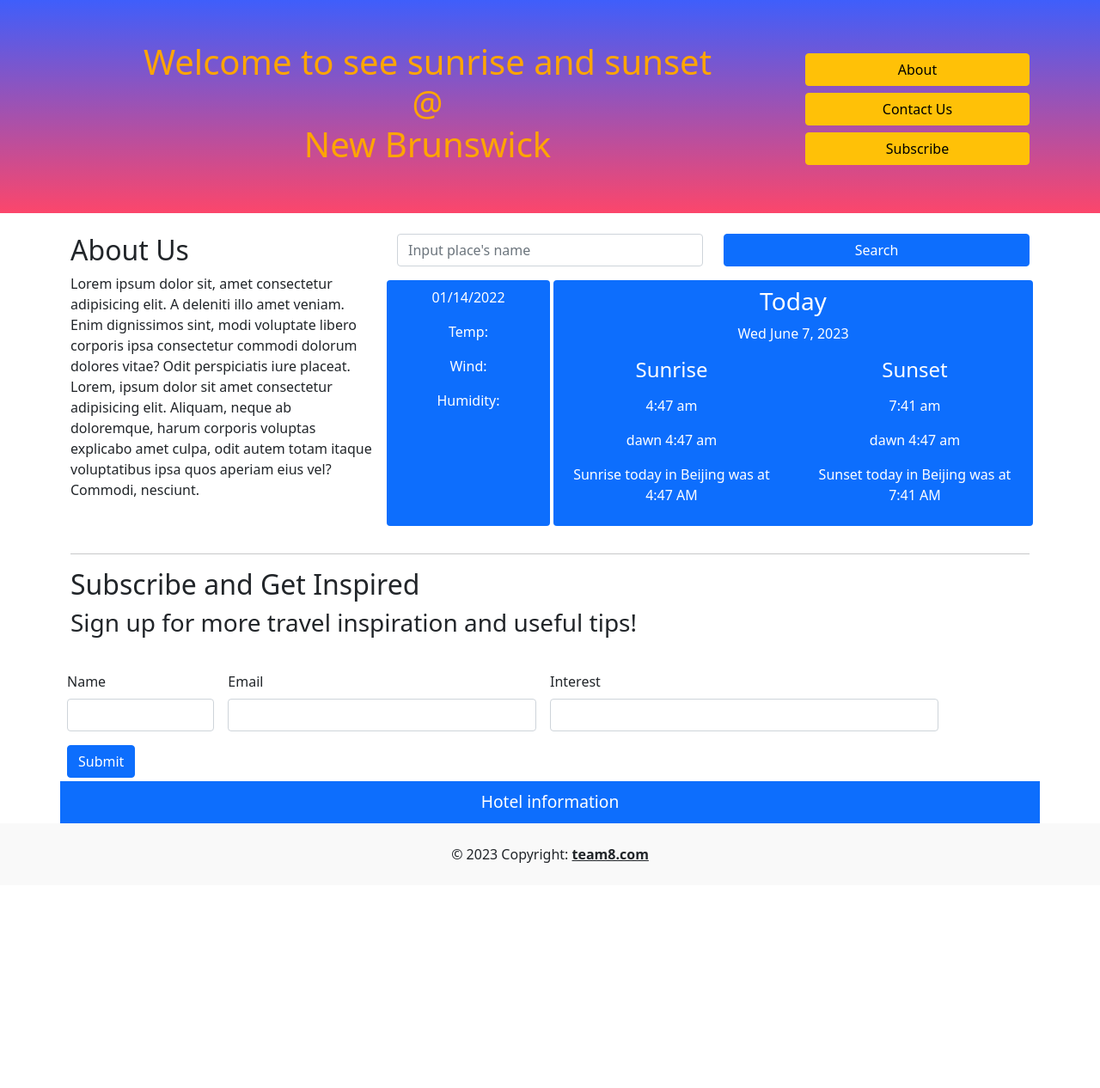
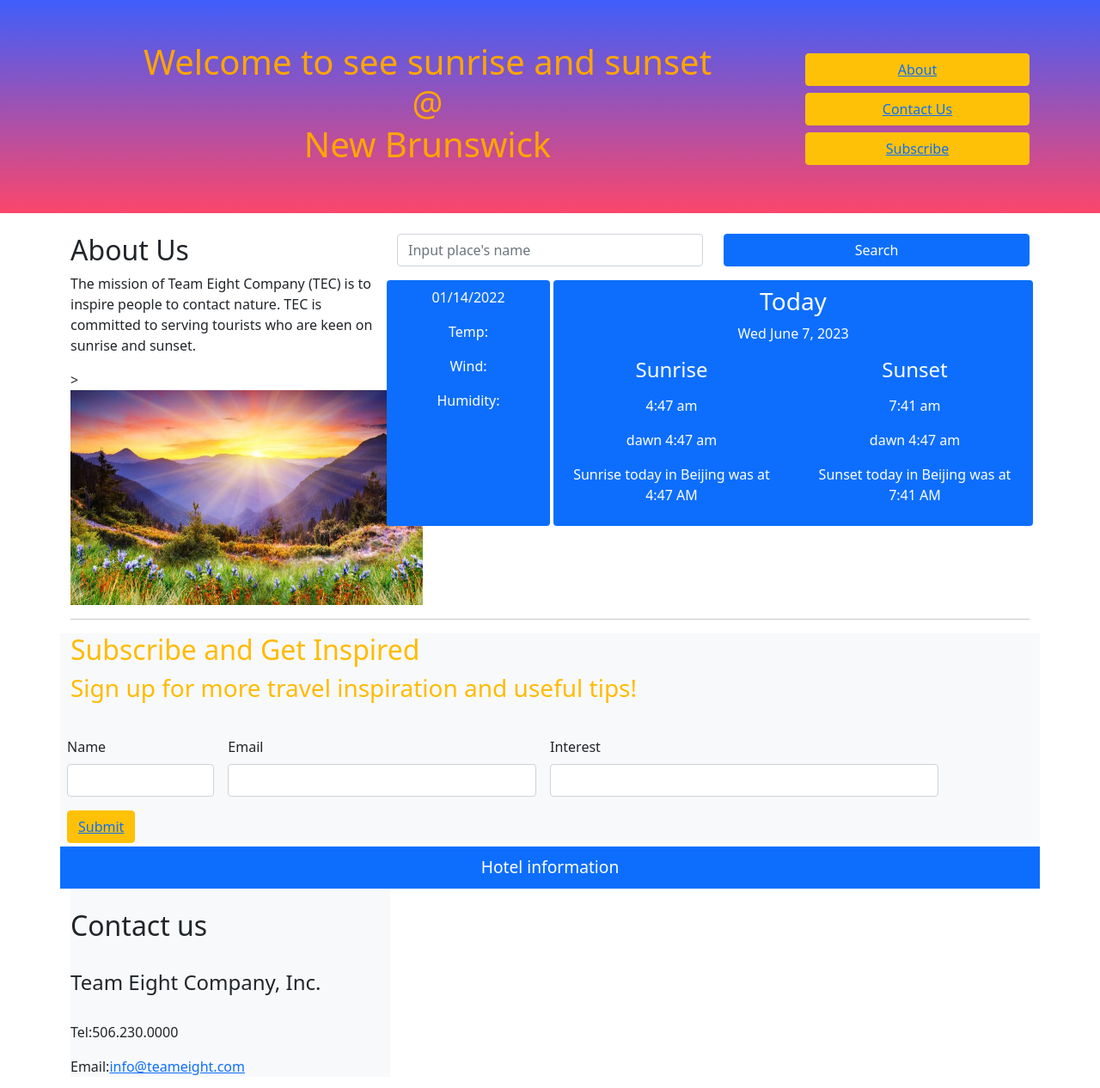
Before and after one commit to ZoeyYanling/sunrise-and-sunset, a plain HTML site: page index.html in a window 1280 px wide. Shown: the top 1266 px of the page at 86% size. Before the commit the page ends 1030 px from the top, so only its background shows below. Drawn offline with nearby package versions, Linux system fonts and the light colour scheme.

Commit message:
add inpage links;add a picture;add a response to submit button

```diff
--- a/assets/js/script.js
+++ b/assets/js/script.js
@@ -13,5 +13,7 @@ submitBtn.on('click', function(){
     localStorage.setItem(name,nameInput);
     localStorage.setItem(email,emailInput);
     localStorage.setItem(interest,interestInput);
+    <a href="https://www.booking.com/searchresults.html?ss=New+Brunswick%2C+Canada&efdco=1&label=gen173rf-1FCAEoggI46AdIM1gDaCeIAQGYATG4ARfIAQzYAQHoAQH4AQKIAgGiAg9sb2NhbGhvc3Q6NjMzNDKoAgO4Aqfbo6QGwAIB0gIkNTA0YTE0YWUtNzRmMS00MzJkLTkwMTQtMmY0MzA0MWFiMWQw2AIF4AIB&aid=304142&lang=en-us&sb=1&src_elem=sb&src=index&dest_id=3135&dest_type=region&ac_position=0&ac_click_type=b&ac_langcode=en&ac_suggestion_list_length=5&search_selected=true&search_pageview_id=e6829e13e5c60232&ac_meta=GhBlNjgyOWUxM2U1YzYwMjMyIAAoATICZW46BW5ldyBiQABKAFAA&group_adults=2&no_rooms=1&group_children=0&sb_travel_purpose=leisure">Hotel
+            information</a>
 
 });
--- a/index.html
+++ b/index.html
@@ -22,10 +22,11 @@
                     New Brunswick</h1>
             </div>
             <div class="col-12 col-md-3 d-flex flex-column justify-content-between ">
+                    <!---Add inpage like--->
+                <button class="btn btn-warning mb-2"><a href="#about-us">About</a></button>
+                <button class="btn btn-warning mb-2"><a href="#contact-us">Contact Us</a></button>
+                <button class="btn btn-warning mb-2"><a href="#subscribe">Subscribe</a></button>
 
-                <button class="btn btn-warning mb-2">About</button>
-                <button class="btn btn-warning mb-2">Contact Us</button>
-                <button class="btn btn-warning mb-2">Subscribe</button>
             </div>
         </div>
     </div>
@@ -34,21 +35,15 @@
     <section class="row">
         <div class="col-12 col-md-12">
             <section class="row justify-content-around">
-                <div class="col-12 col-md-4">
+                <div class="col-12 col-md-4" id="about-us">
                     <h2>About Us</h2>
                     <p>
-                        Lorem ipsum dolor sit, amet consectetur adipisicing elit. A deleniti illo amet veniam. Enim
-                        dignissimos
-                        sint,
-                        modi voluptate libero corporis ipsa consectetur commodi dolorum dolores vitae? Odit perspiciatis
-                        iure
-                        placeat.
-                        Lorem, ipsum dolor sit amet consectetur adipisicing elit. Aliquam, neque ab doloremque, harum
-                        corporis
-                        voluptas explicabo amet culpa, odit autem totam itaque voluptatibus ipsa quos aperiam eius vel?
-                        Commodi,
-                        nesciunt.
+                        The mission of Team Eight Company (TEC) is to inspire people to contact nature.
+                        TEC is committed to serving tourists who are keen on sunrise and sunset.
                     </p>
+                        <!---Add a picture match the topic--->>
+                    <img src="./assets/image/sunrise.jpg" alt="sunrise-pic" width="410px" height="250px"/>
+
                 </div>
                 <div class="col-12 col-md-8">
                     <div class="row">
@@ -103,10 +98,12 @@
     </section>
 
     <hr/>
-    <section class="row">
+    <section class="row bg-light" id="subscribe">
         <!--      part 5-->
-        <h2>Subscribe and Get Inspired</h2>
-        <h3>Sign up for more travel inspiration and useful tips!</h3>
+
+        <h2 style="color:#ffbb00">Subscribe and Get Inspired</h2>
+        <h3 style="color:#ffbb00">Sign up for more travel inspiration and useful tips!</h3>
+
         <form class="row g-3">
            <div class="col-md-2">
               <label for="inputName" class="form-label" id="name">Name</label>
@@ -121,7 +118,7 @@
               <input type="text" class="form-control" id="inputInterest"/>
            </div>
            <div class="col-12">
-              <button  class="btn submitBtn btn-primary">Submit</button>
+              <button  class="btn submitBtn btn-warning "><a href="./assets/image/thank6.png">Submit</a></button>
            </div>
         </form>
     </section>
@@ -131,7 +128,17 @@
                 href="https://www.booking.com/searchresults.html?ss=New+Brunswick%2C+Canada&efdco=1&label=gen173rf-1FCAEoggI46AdIM1gDaCeIAQGYATG4ARfIAQzYAQHoAQH4AQKIAgGiAg9sb2NhbGhvc3Q6NjMzNDKoAgO4Aqfbo6QGwAIB0gIkNTA0YTE0YWUtNzRmMS00MzJkLTkwMTQtMmY0MzA0MWFiMWQw2AIF4AIB&aid=304142&lang=en-us&sb=1&src_elem=sb&src=index&dest_id=3135&dest_type=region&ac_position=0&ac_click_type=b&ac_langcode=en&ac_suggestion_list_length=5&search_selected=true&search_pageview_id=e6829e13e5c60232&ac_meta=GhBlNjgyOWUxM2U1YzYwMjMyIAAoATICZW46BW5ldyBiQABKAFAA&group_adults=2&no_rooms=1&group_children=0&sb_travel_purpose=leisure">Hotel
             information</a></div>
     </div>
-
+    <div class="col-12 col-sm-6 col-md-4 bg-light" id="contact-us">
+        <address>
+          <br>
+          <h2>Contact us</h2>
+          <br>
+          <h4>Team Eight Company, Inc.</h4>
+          <br>
+          <p> Tel:<a href="tel:506.230.0000"></a>506.230.0000</a></p>
+          <p>Email:<a href="mailto:info@teameight.com">info@teameight.com</a></p>
+        </address>
+      </div>
 </main>
 <footer>
     <div class="text-center p-4" style="background-color: rgba(0, 0, 0, 0.025);">
```
Also changed, not shown: assets/image/sunrise.jpg (added), assets/image/thank6.png (added).
